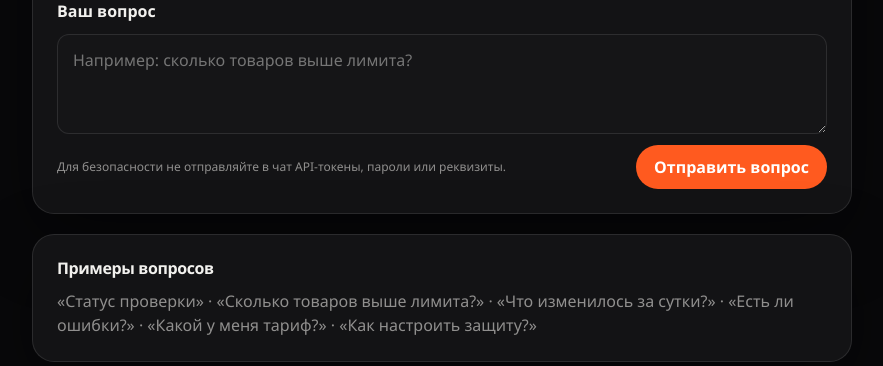
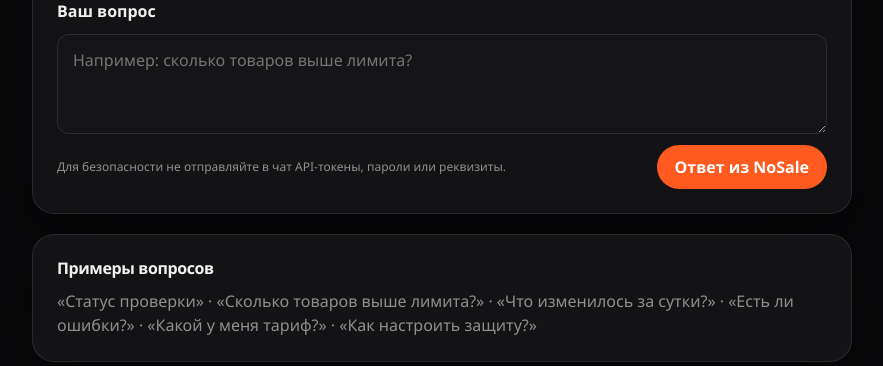
Before and after one commit to Anderhaos/Marketplace-Price-Guard, a Django app: template saas/portal/templates/guard/assistant.html in a window 1280 px wide. Shown: the part 500-866 px from the top of the page, without its empty margins (198-1081 px from the left). Run offline with Django 5.2, Linux system fonts and the light colour scheme; the template is opened without the code that fills it, so the values that code supplies are empty.

Commit message:
feat(nosale): Smart AI button and explicit provider data processing consent in web chat

```diff
--- a/saas/portal/templates/guard/assistant.html
+++ b/saas/portal/templates/guard/assistant.html
@@ -31,7 +31,7 @@
           <p style="margin:5px 0 0;white-space:pre-wrap">{{ entry.question }}</p>
         </div>
         <div style="padding:12px;border-radius:12px;background:rgba(255,255,255,.04)">
-          <span class="muted" style="font-size:12px">Помощник NoSale</span>
+          <span class="muted" style="font-size:12px">{% if entry.mode == "smart" %}NoSale Smart · AI{% else %}Помощник NoSale · базовый{% endif %}</span>
           <p style="margin:5px 0 0;white-space:pre-wrap">{{ entry.answer }}</p>
         </div>
       </div>
@@ -45,8 +45,18 @@
       required style="width:100%;padding:13px 15px;background:var(--panel-strong);border:1px solid var(--line);border-radius:12px;color:var(--text);font:inherit;resize:vertical"></textarea>
     <div style="display:flex;gap:12px;justify-content:space-between;align-items:center;flex-wrap:wrap">
       <span class="muted" style="font-size:12px">Для безопасности не отправляйте в чат API-токены, пароли или реквизиты.</span>
-      <button type="submit">Отправить вопрос</button>
+      <button type="submit" name="mode" value="basic">Ответ из NoSale</button>
     </div>
+    {% if is_smart %}
+      <div class="notice" style="display:grid;gap:10px;margin-top:8px">
+        <label for="ai-consent" style="font-size:13px;display:flex;align-items:flex-start;gap:9px">
+          <input type="checkbox" id="ai-consent" name="ai_consent" value="yes">
+          <span>Я согласен(на), что мой вопрос и краткая сводка данных выбранного магазина будут обработаны AI Platform и подключённым AI-провайдером для ответа. Не отправляйте токены WB или персональные данные.</span>
+        </label>
+        <button type="submit" name="mode" value="smart">Спросить Smart AI</button>
+        <p class="muted" style="font-size:12px;margin:0">AI может ошибаться. Значения скидок и статус операций проверяйте в NoSale. Лимит AI-вопросов задаёт администратор.</p>
+      </div>
+    {% endif %}
   </form>
 </section>
 <section class="card" style="max-width:820px;margin-inline:auto">
```
